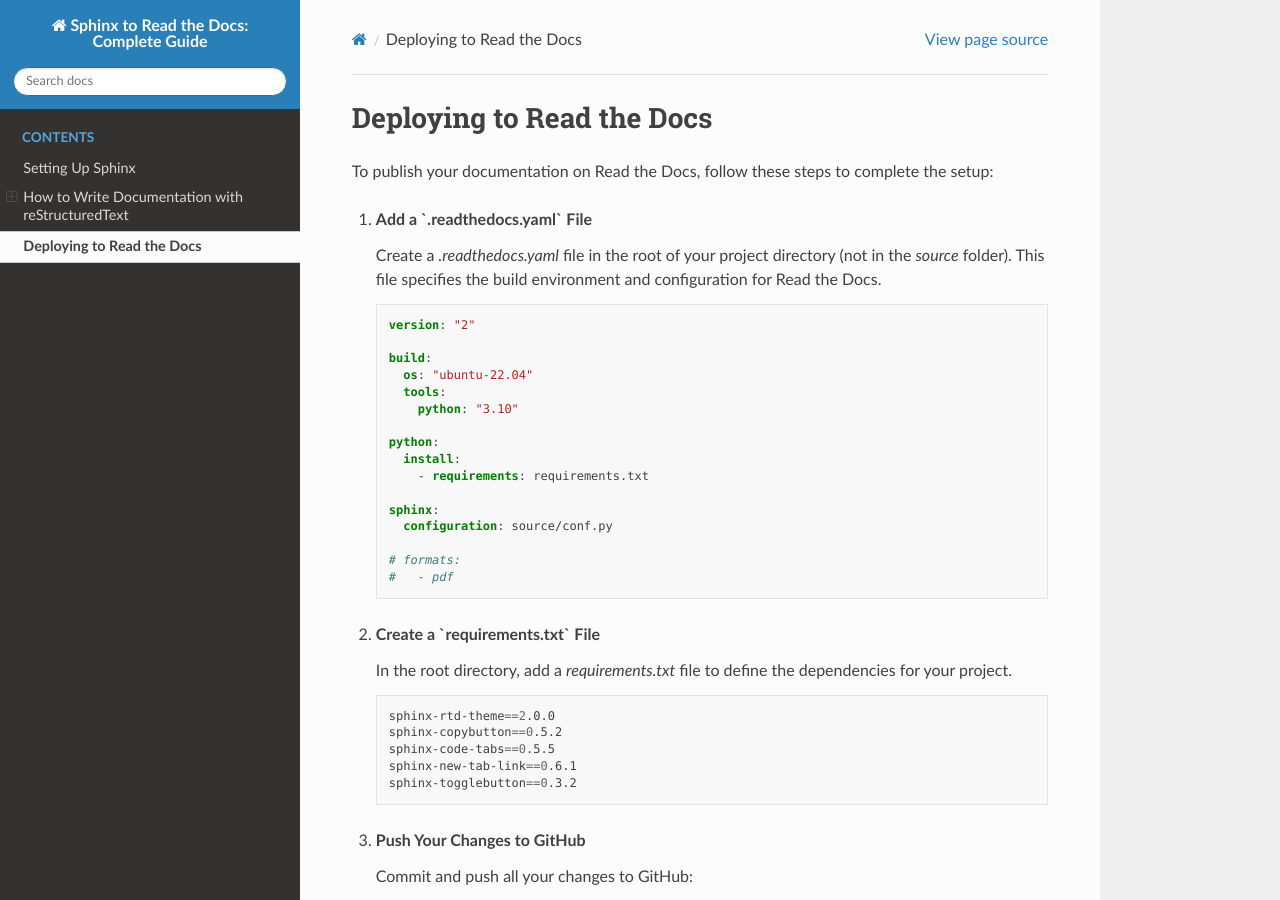
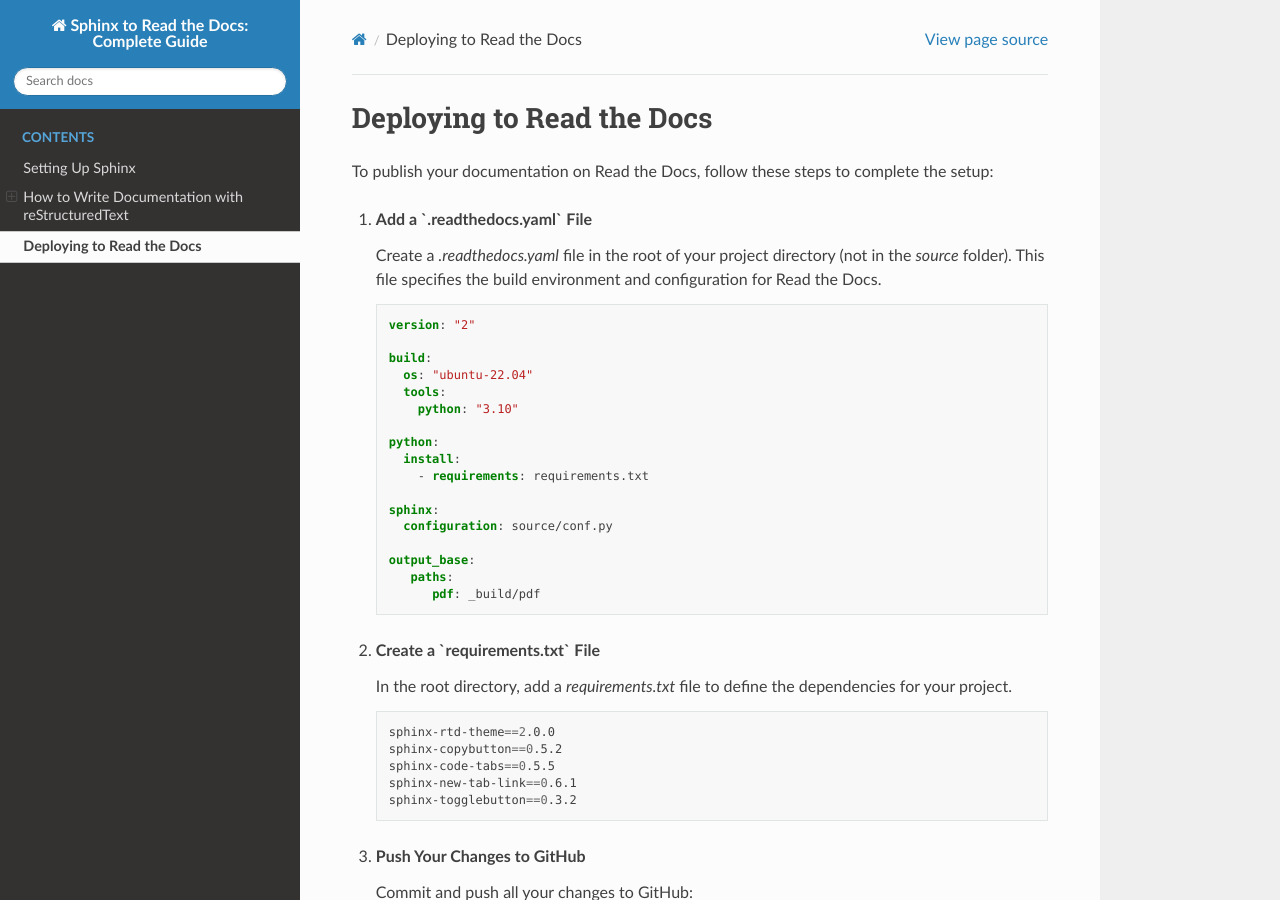
Before and after one commit to LucaSidoti/ReadTheDocs-QuickStart, a Sphinx documentation site: the page built from source/page_three.rst, in a window 1280 px wide and 900 px high. Built offline with Sphinx 7.4.7 and the Read the Docs theme 3.1.0, drawn with Linux system fonts in a browser that asks for light colours.

Commit message:
PDF New Configuration

```diff
--- a/source/page_three.rst
+++ b/source/page_three.rst
@@ -23,8 +23,9 @@
       sphinx:
         configuration: source/conf.py
 
-      # formats:
-      #   - pdf
+      output_base:
+         paths:
+            pdf: _build/pdf
 
 2. **Create a `requirements.txt` File**
 
```
Also changed, not shown: .readthedocs.yaml, 5 other files.
